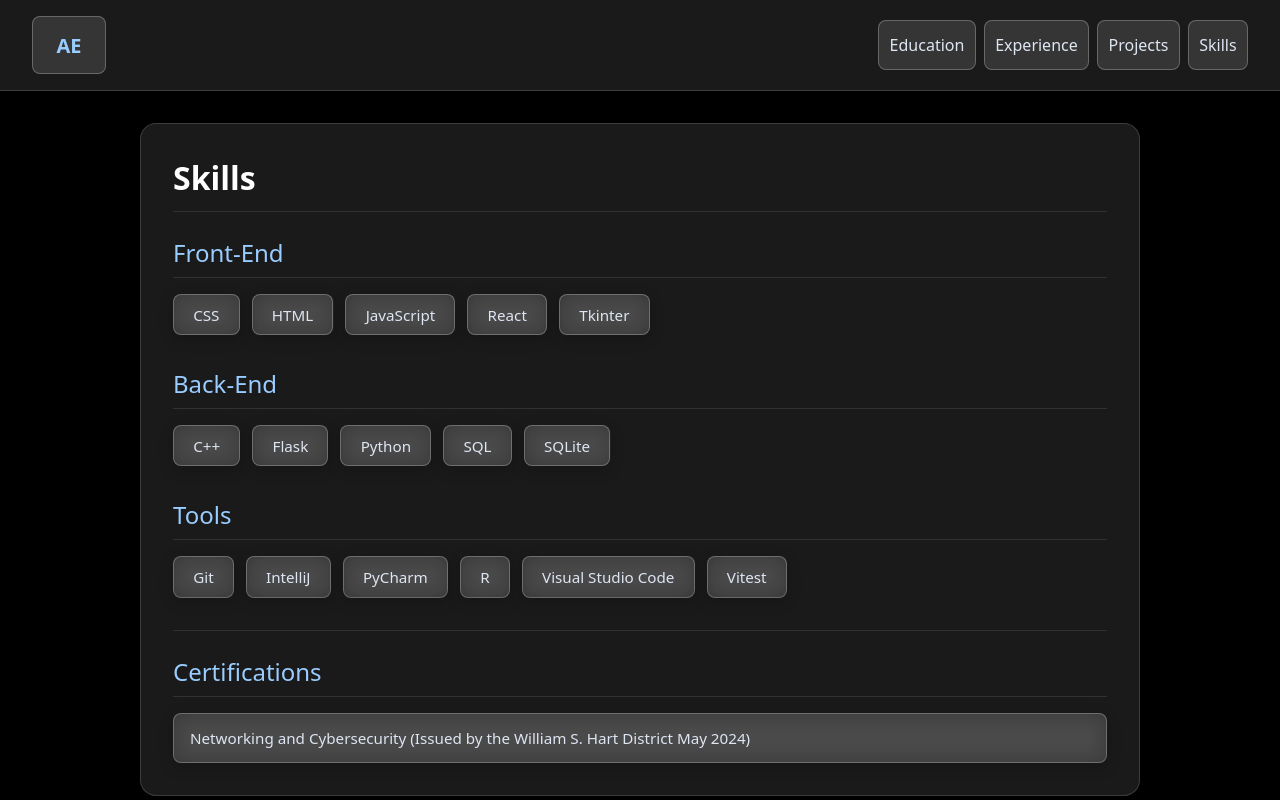
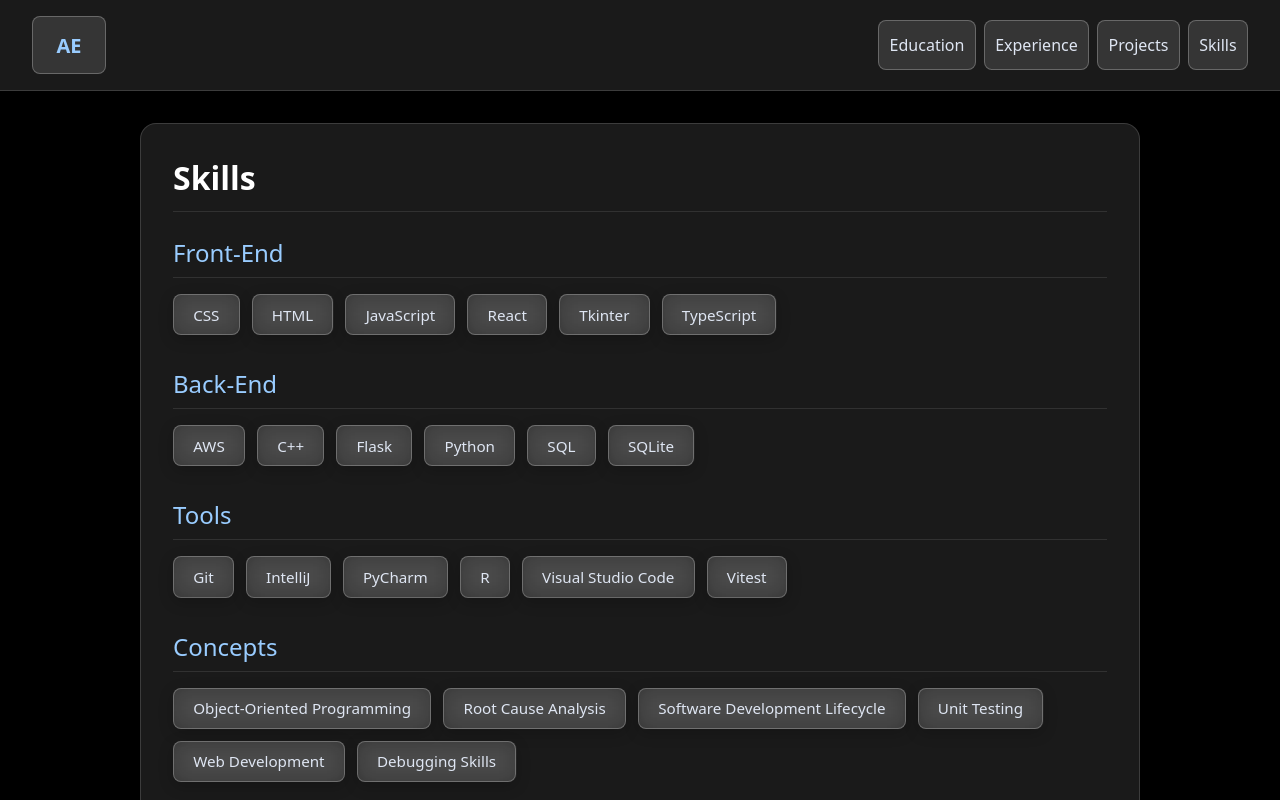
Before and after one commit to alieldaoushyuci/portfolio, a Next.js app: page /portfolio/skills in a window 1280 px wide. Shown: the top 800 px of the page. Built offline with nearby package versions, Linux system fonts and the light colour scheme.

Commit message:
Skills section updated

```diff
--- a/app/skills/page.jsx
+++ b/app/skills/page.jsx
@@ -1,7 +1,9 @@
 export default function Skills() {
-    const frontEndSkills = ['CSS', 'HTML', 'JavaScript', 'React', 'Tkinter'];
-    const backEndSkills = ['C++', 'Flask', 'Python', 'SQL', 'SQLite'];
+    const frontEndSkills = ['CSS', 'HTML', 'JavaScript', 'React', 'Tkinter', 'TypeScript'];
+    const backEndSkills = ['AWS', 'C++', 'Flask', 'Python', 'SQL', 'SQLite'];
     const toolsSkills = ['Git', 'IntelliJ', 'PyCharm', 'R', 'Visual Studio Code', 'Vitest'];
+    const conceptSkills = ['Object-Oriented Programming', 'Root Cause Analysis', 'Software Development Lifecycle', 'Unit Testing', 'Web Development',
+        'Debugging Skills'];
 
     return (
         <section style={{ padding: '2rem' }}>
@@ -36,6 +38,15 @@
                                 ))}
                             </div>
                         </div>
+
+                        <div className="skills-section">
+                            <h2 className="skills-section-title">Concepts</h2>
+                            <div className="skills-buttons-container">
+                                {conceptSkills.map((skill, index) => (
+                                    <div key={index} className="skill-button">{skill}</div>
+                                ))}
+                            </div>
+                        </div>
                     </div>
 
                     <div className="certification-section">
```
